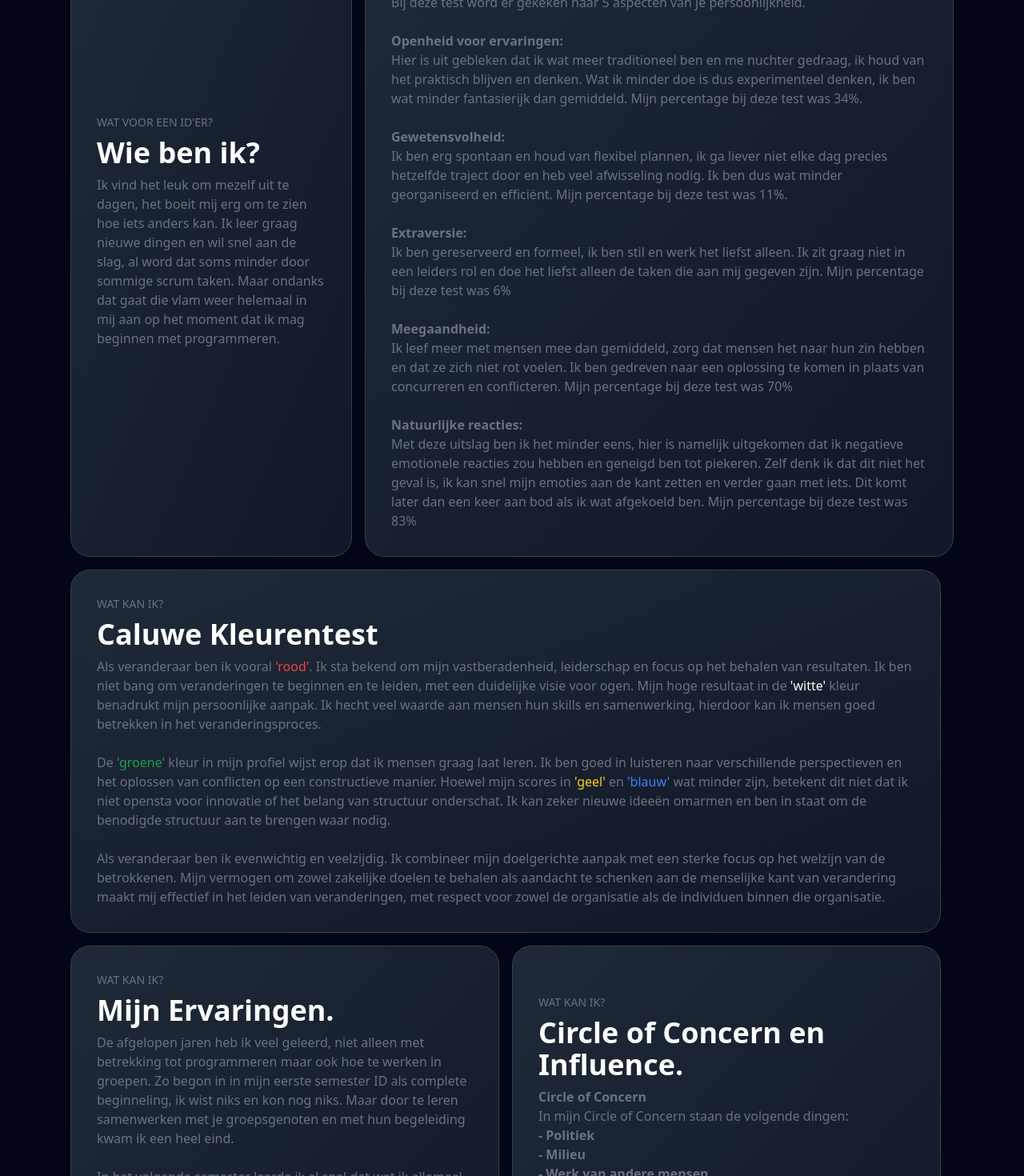
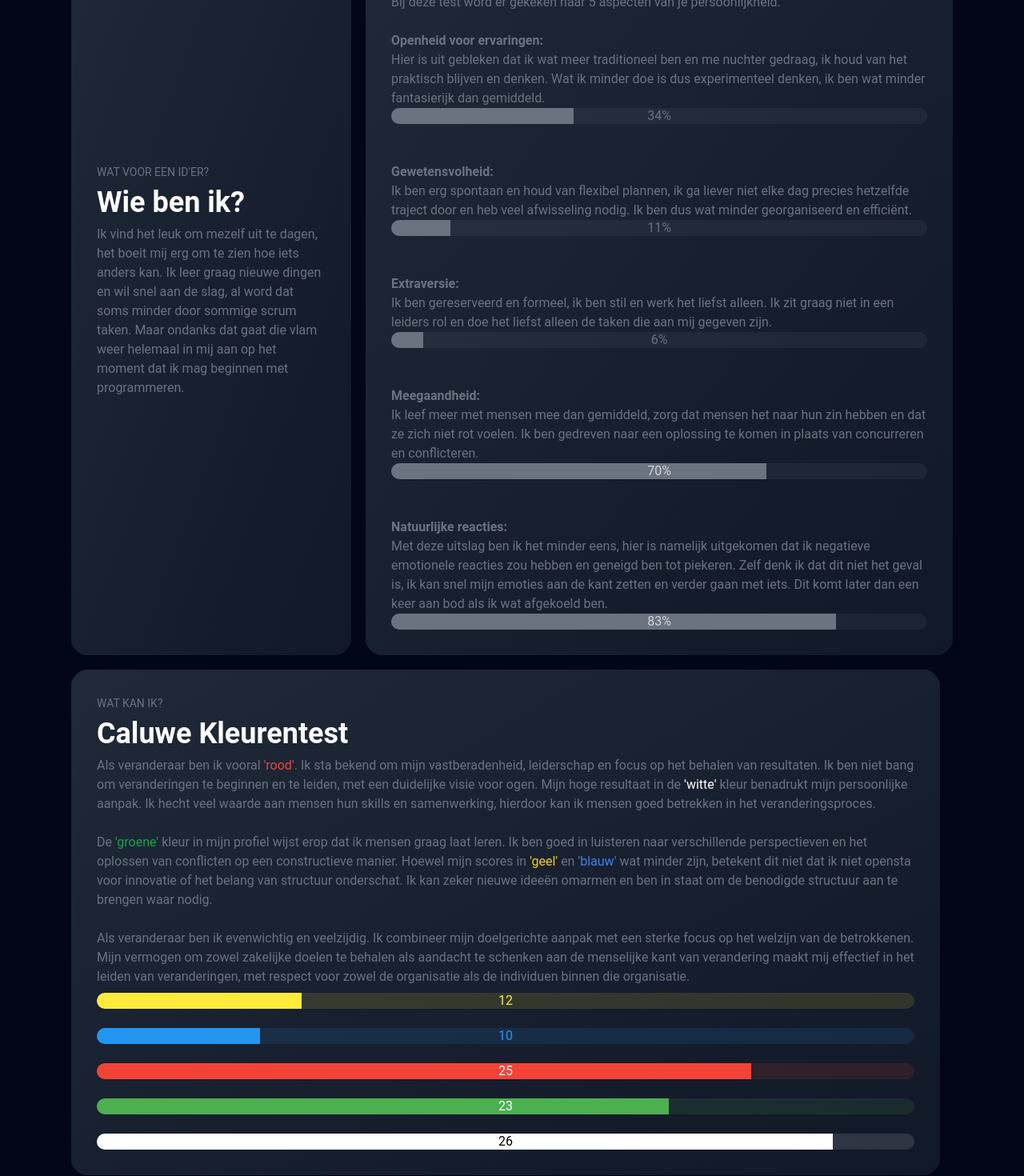
Before and after one commit to EarlyBirdREAL/Portfolio, a Vue app: page /#/ in a window 1280 px wide. Shown: the part 400-1870 px from the top of the page at 80% size. Built offline with nearby package versions, Linux system fonts and the light colour scheme.

Commit message:
Added linear bars for visuals

```diff
--- a/package.json
+++ b/package.json
@@ -9,7 +9,8 @@
   },
   "dependencies": {
     "vue": "^3.2.25",
-    "vue-router": "^4.2.5"
+    "vue-router": "^4.2.5",
+    "vuetify": "^3.5.2"
   },
   "devDependencies": {
     "@vitejs/plugin-vue": "^2.3.4",
--- a/src/components/Home.vue
+++ b/src/components/Home.vue
@@ -51,20 +51,29 @@
           Bij deze test word er gekeken naar 5 aspecten van je persoonlijkheid.<br>
           <br>
           <b>Openheid voor ervaringen:</b><br>
-          Hier is uit gebleken dat ik wat meer traditioneel ben en me nuchter gedraag, ik houd van het praktisch blijven en denken. Wat ik minder doe is dus experimenteel denken, ik ben wat minder fantasierijk dan gemiddeld. Mijn percentage bij deze test was 34%.
+          Hier is uit gebleken dat ik wat meer traditioneel ben en me nuchter gedraag, ik houd van het praktisch blijven en denken. Wat ik minder doe is dus experimenteel denken, ik ben wat minder fantasierijk dan gemiddeld.
+          <br>
+          <v-progress-linear rounded model-value="34" :height="20">34%</v-progress-linear>
           <br><br>
           <b>Gewetensvolheid:</b><br>
-          Ik ben erg spontaan en houd van flexibel plannen, ik ga liever niet elke dag precies hetzelfde traject door en heb veel afwisseling nodig. Ik ben dus wat minder georganiseerd en efficiënt. Mijn percentage bij deze test was 11%.
+          Ik ben erg spontaan en houd van flexibel plannen, ik ga liever niet elke dag precies hetzelfde traject door en heb veel afwisseling nodig. Ik ben dus wat minder georganiseerd en efficiënt.
+          <br>
+          <v-progress-linear rounded model-value="11" :height="20">11%</v-progress-linear>
           <br><br>
           <b>Extraversie:</b><br>
-          Ik ben gereserveerd en formeel, ik ben stil en werk het liefst alleen. Ik zit graag niet in een leiders rol en doe het liefst alleen de taken die aan mij gegeven zijn. Mijn percentage bij deze test was 6%
+          Ik ben gereserveerd en formeel, ik ben stil en werk het liefst alleen. Ik zit graag niet in een leiders rol en doe het liefst alleen de taken die aan mij gegeven zijn.
+          <br>
+          <v-progress-linear rounded model-value="6" :height="20">6%</v-progress-linear>
           <br><br>
           <b>Meegaandheid:</b><br>
-          Ik leef meer met mensen mee dan gemiddeld, zorg dat mensen het naar hun zin hebben en dat ze zich niet rot voelen. Ik ben gedreven naar een oplossing te komen in plaats van concurreren en conflicteren. Mijn percentage bij deze test was 70%
+          Ik leef meer met mensen mee dan gemiddeld, zorg dat mensen het naar hun zin hebben en dat ze zich niet rot voelen. Ik ben gedreven naar een oplossing te komen in plaats van concurreren en conflicteren.
+          <br>
+          <v-progress-linear rounded model-value="70" :height="20"><span class="text-gray-300">70%</span></v-progress-linear>
           <br><br>
           <b>Natuurlijke reacties:</b><br>
-          Met deze uitslag ben ik het minder eens, hier is namelijk uitgekomen dat ik negatieve emotionele reacties zou hebben  en geneigd ben tot piekeren. Zelf denk ik dat dit niet het geval is, ik kan snel mijn emoties aan de kant zetten en verder gaan met iets. Dit komt later dan een keer aan bod als ik wat afgekoeld ben. Mijn percentage bij deze test was 83%
-
+          Met deze uitslag ben ik het minder eens, hier is namelijk uitgekomen dat ik negatieve emotionele reacties zou hebben  en geneigd ben tot piekeren. Zelf denk ik dat dit niet het geval is, ik kan snel mijn emoties aan de kant zetten en verder gaan met iets. Dit komt later dan een keer aan bod als ik wat afgekoeld ben.
+          <br>
+          <v-progress-linear rounded model-value="83" :height="20"><span class="text-gray-300">83%</span></v-progress-linear>
         </div>
       </div>
     </div>
@@ -82,6 +91,13 @@
           De <span class="text-green-600">'groene'</span> kleur in mijn profiel wijst erop dat ik mensen graag laat leren. Ik ben goed in luisteren naar verschillende perspectieven en het oplossen van conflicten op een constructieve manier. Hoewel mijn scores in <span class="text-yellow-400">'geel'</span> en <span class="text-blue-500">'blauw'</span> wat minder zijn, betekent dit niet dat ik niet opensta voor innovatie of het belang van structuur onderschat. Ik kan zeker nieuwe ideeën omarmen en ben in staat om de benodigde structuur aan te brengen waar nodig.<br><br>
 
           Als veranderaar ben ik evenwichtig en veelzijdig. Ik combineer mijn doelgerichte aanpak met een sterke focus op het welzijn van de betrokkenen. Mijn vermogen om zowel zakelijke doelen te behalen als aandacht te schenken aan de menselijke kant van verandering maakt mij effectief in het leiden van veranderingen, met respect voor zowel de organisatie als de individuen binnen die organisatie.
+        </div>
+        <div>
+          <v-progress-linear class="text-yellow" rounded model-value="25" :height="20">12</v-progress-linear><br>
+          <v-progress-linear class="text-blue" rounded model-value="20" :height="20">10</v-progress-linear><br>
+          <v-progress-linear class="text-red" rounded model-value="80" :height="20"><span class="text-white">25</span></v-progress-linear><br>
+          <v-progress-linear class="text-green" rounded model-value="70" :height="20"><span class="text-white">23</span></v-progress-linear><br>
+          <v-progress-linear class="text-white" rounded model-value="90" :height="20"><span class="text-black">26</span> </v-progress-linear>
         </div>
       </div>
     </div>
--- a/src/main.js
+++ b/src/main.js
@@ -3,6 +3,24 @@
 import Home from "./components/Home.vue";
 import HelloWorld from "./components/HelloWorld.vue";
 import {createRouter, createWebHashHistory} from "vue-router";
+import 'vuetify/styles'
+import { createVuetify} from "vuetify";
+import * as components from 'vuetify/components'
+import * as directives from 'vuetify/directives'
+import { aliases, mdi } from 'vuetify/iconsets/mdi'
+
+const vuetify = createVuetify({
+    icons: {
+      defaultSet: 'mdi',
+      aliases,
+      sets: {
+          mdi,
+      },
+    },
+    components,
+    directives,
+})
+
 
 const routes = [
     {path: '/', component: Home},
@@ -15,4 +33,4 @@
 })
 
 
-createApp(App).use(router).mount('#app')
+createApp(App).use(router).use(vuetify).mount('#app')
```
Also changed, not shown: 1 other file (tests, documents, lock files or other folders).
